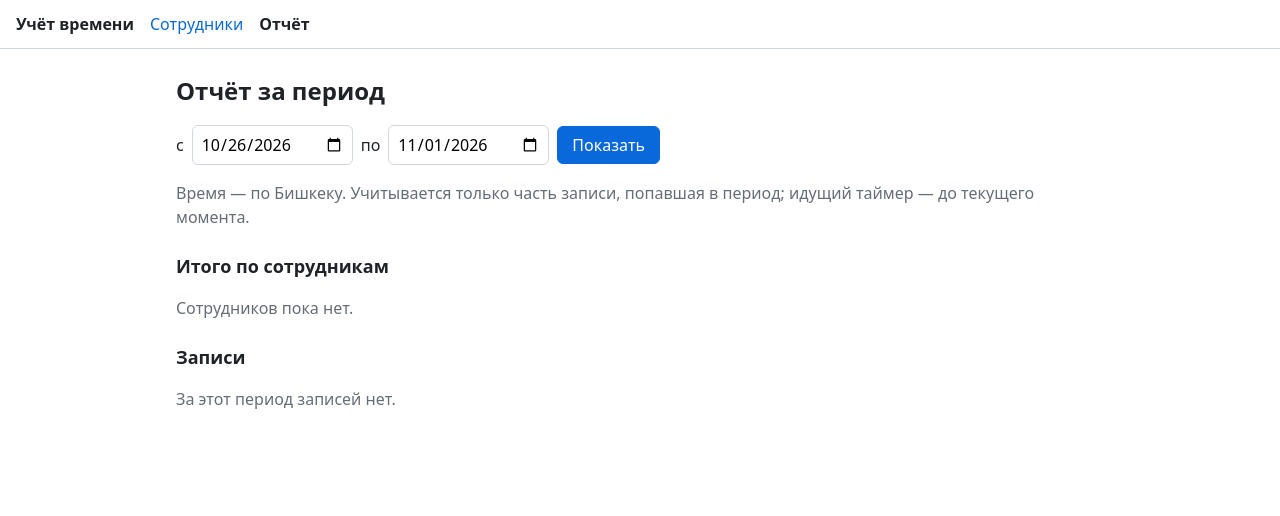
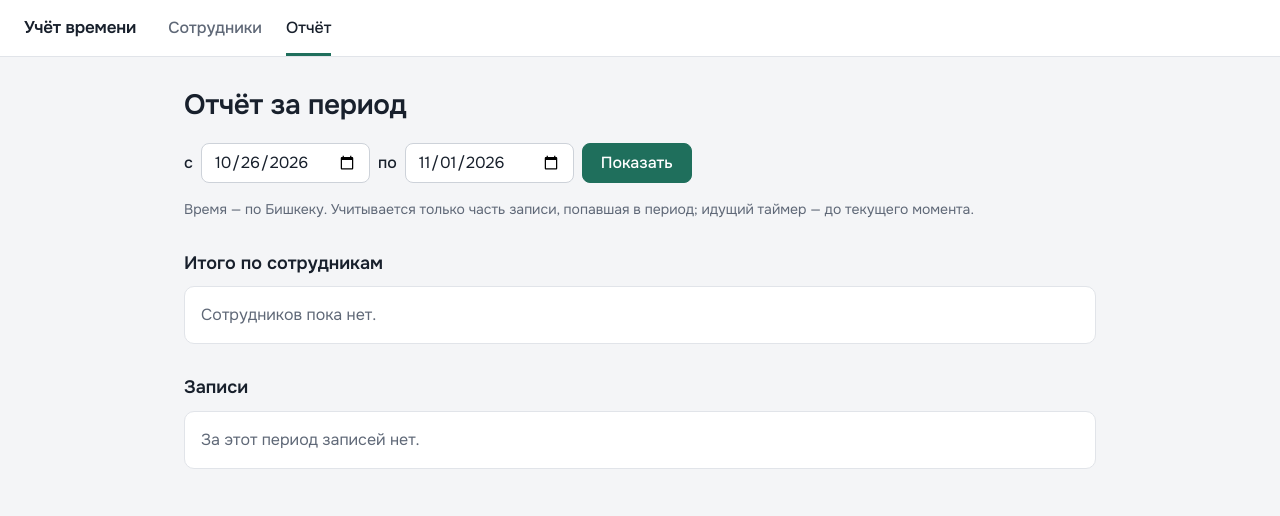
Before and after one commit to subanovkanat321/timetracker, a Spring Boot app: page /report in a window 1280 px wide. Shown: the top 516 px of the page. Run offline with Spring Boot 4, Linux system fonts and the light colour scheme; data that the repository does not hold is empty; database files in the repository are not loaded.

Commit message:
style(design): спокойная палитра, шрифт Onest, выделен идущий таймер, мобильная вёрстка
Ревью дизайна (/design-review): своя палитра вместо цветов Bootstrap, шрифт
Onest вместо system-ui, рабочая область — белая панель на сером фоне.
Строка с идущим таймером подсвечена, время крупнее; Стоп — контурная
кнопка. Навигация с подчёркиванием активного пункта. На телефоне строка
сотрудника — блок, кнопки 44 px. В отчёте нулевые итоги приглушены,
числовые колонки выровнены вправо. Новый скриншот в README.

Co-Authored-By: Claude Opus 5.5 <noreply@anthropic.com>
Claude-Session: https://claude.ai/code/session_014xWpV7WXqUEHHJAcJ3T4cS

```diff
--- a/src/main/resources/static/style.css
+++ b/src/main/resources/static/style.css
@@ -1,41 +1,77 @@
 :root {
-	--text: #1f2328;
-	--muted: #656d76;
-	--line: #d0d7de;
-	--accent: #0969da;
-	--danger: #cf222e;
-	--ok-bg: #dafbe1;
-	--error-bg: #ffebe9;
+	--bg: #f4f5f7;
+	--surface: #fff;
+	--text: #18202c;
+	--muted: #5f6877;
+	--line: #e1e4e9;
+	--accent: #1f6f5c;
+	--accent-hover: #175747;
+	--accent-soft: #e9f4ef;
+	--danger: #b42318;
+	--danger-soft: #fdf0ee;
+	--radius: 10px;
 }
 
 * { box-sizing: border-box; }
 
 body {
 	margin: 0;
-	font: 16px/1.5 system-ui, -apple-system, "Segoe UI", Roboto, sans-serif;
+	/* Onest — гротеск с хорошей кириллицей (fragments.html); system-ui — пока шрифт грузится */
+	font: 16px/1.5 "Onest", system-ui, -apple-system, "Segoe UI", sans-serif;
 	color: var(--text);
-	background: #fff;
+	background: var(--bg);
 }
+::selection { background: var(--accent-soft); }
 
 nav {
 	display: flex;
-	gap: 16px;
+	gap: 24px;
 	align-items: center;
-	padding: 12px 16px;
+	padding: 0 24px;
+	background: var(--surface);
 	border-bottom: 1px solid var(--line);
 }
-nav a { color: var(--accent); text-decoration: none; }
-nav a.active { font-weight: 600; color: var(--text); }
+nav strong { font-size: 17px; letter-spacing: -0.01em; margin-right: 8px; }
+nav a {
+	padding: 16px 0 13px;
+	border-bottom: 3px solid transparent;
+	color: var(--muted);
+	text-decoration: none;
+	font-weight: 500;
+}
+nav a:hover { color: var(--text); }
+nav a.active { color: var(--text); border-bottom-color: var(--accent); }
 
-main { max-width: 960px; margin: 0 auto; padding: 16px; }
+main { max-width: 960px; margin: 0 auto; padding: 32px 24px 48px; }
 
-h1 { font-size: 24px; margin: 8px 0 16px; }
-h2 { font-size: 18px; margin: 24px 0 8px; }
+h1 { font-size: 28px; line-height: 1.2; letter-spacing: -0.01em; margin: 0 0 20px; }
+h2 { font-size: 18px; line-height: 1.25; margin: 32px 0 12px; }
+
+/* Рабочая область — одна белая панель на фоне страницы */
+.panel {
+	background: var(--surface);
+	border: 1px solid var(--line);
+	border-radius: var(--radius);
+	overflow: hidden;
+}
+.panel > form.inline { padding: 16px; border-bottom: 1px solid var(--line); }
 
 form.inline { display: flex; flex-wrap: wrap; gap: 8px; align-items: center; margin: 0; }
 main > form.inline { margin-bottom: 16px; }
+label { font-weight: 500; }
 
-input { font: inherit; padding: 6px 8px; border: 1px solid var(--line); border-radius: 6px; min-width: 0; }
+input {
+	font: inherit;
+	height: 40px;
+	padding: 0 12px;
+	color: inherit;
+	background: var(--surface);
+	border: 1px solid #cdd2d9;
+	border-radius: 8px;
+	min-width: 0;
+}
+input::placeholder { color: #8a92a0; }
+input:hover { border-color: #aeb5c0; }
 input[name="name"], input[name="description"] { flex: 1 1 140px; }
 /* Своя ширина поля (~20 символов) не даёт колонке таблицы сжаться на телефоне; flex всё равно
    растягивает поле на всю ячейку на широком экране */
@@ -43,28 +79,60 @@ input[name="description"] { width: 8em; }
 
 button {
 	font: inherit;
-	padding: 6px 14px;
+	font-weight: 500;
+	height: 40px;
+	padding: 0 18px;
 	border: 1px solid var(--accent);
-	border-radius: 6px;
+	border-radius: 8px;
 	background: var(--accent);
 	color: #fff;
 	cursor: pointer;
+	transition: background-color 120ms ease-out, color 120ms ease-out;
 }
-button.stop { background: var(--danger); border-color: var(--danger); }
-button:hover { filter: brightness(0.9); }
+button:hover { background: var(--accent-hover); border-color: var(--accent-hover); }
+/* Стоп — главное действие идущей строки, но не авария: контурная кнопка, заливка по наведению */
+button.stop { background: var(--surface); border-color: var(--danger); color: var(--danger); }
+button.stop:hover { background: var(--danger); color: #fff; }
 button:focus-visible, a:focus-visible, input:focus-visible { outline: 2px solid var(--accent); outline-offset: 2px; }
 
 table { width: 100%; border-collapse: collapse; }
-th, td { text-align: left; padding: 8px; border-bottom: 1px solid var(--line); vertical-align: middle; }
-td.num, th.num { text-align: right; white-space: nowrap; }
+th, td { text-align: left; padding: 12px 16px; border-bottom: 1px solid var(--line); vertical-align: middle; }
+th { font-size: 13px; font-weight: 600; color: var(--muted); background: #fafbfc; }
+tbody tr:last-child td, tfoot tr:last-child th { border-bottom: 0; }
+tfoot th { font-size: 16px; color: var(--text); background: var(--surface); border-top: 1px solid var(--line); }
+td.num, th.num { text-align: right; white-space: nowrap; font-variant-numeric: tabular-nums; }
+td.zero { color: var(--muted); }
 table.totals { max-width: 480px; }
+.panel.totals { max-width: 480px; }
 /* Широкая таблица записей на телефоне прокручивается сама, а не растягивает страницу */
 .table-wrap { overflow-x: auto; }
 
-.running { flex: 1 1 auto; }
-.elapsed { font-variant-numeric: tabular-nums; font-weight: 600; }
+/* Сотрудники: имя — первая колонка, таймер — вторая */
+.employees td:first-child { font-weight: 600; width: 30%; }
+.employees tr.is-running td { background: var(--accent-soft); }
+.running { flex: 1 1 auto; display: flex; flex-wrap: wrap; align-items: baseline; gap: 4px 12px; }
+.status { font-size: 13px; font-weight: 600; color: var(--accent); }
+.elapsed { font-variant-numeric: tabular-nums; font-size: 20px; font-weight: 600; letter-spacing: 0.01em; }
+.task { flex-basis: 100%; }
 small, .hint, .empty { color: var(--muted); }
+.hint { font-size: 14px; margin: 12px 0 0; }
+.empty { padding: 16px; margin: 0; }
 
-.flash { padding: 8px 12px; border-radius: 6px; }
-.flash.error { background: var(--error-bg); }
-.flash.ok { background: var(--ok-bg); }
+.flash { padding: 10px 14px; border-radius: 8px; margin: 0 0 16px; border: 1px solid; }
+.flash.error { background: var(--danger-soft); border-color: #f4c7c1; color: #7a1a12; }
+.flash.ok { background: var(--accent-soft); border-color: #c4e3d6; color: #13473b; }
+
+/* Телефон: строка сотрудника — блок, имя сверху, таймер под ним; кнопки не меньше 44 px */
+@media (max-width: 600px) {
+	nav { gap: 16px; padding: 0 16px; }
+	main { padding: 24px 16px 40px; }
+	h1 { font-size: 24px; }
+	input, button { height: 44px; }
+	.employees thead { display: none; }
+	.employees tr { display: block; border-bottom: 1px solid var(--line); }
+	.employees tr:last-child { border-bottom: 0; }
+	.employees td, .employees td:first-child { display: block; width: auto; border: 0; padding: 12px 16px 0; }
+	.panel > form.inline label { flex-basis: 100%; }
+	.employees td + td { padding: 8px 16px 14px; }
+	.employees tr.is-running { background: var(--accent-soft); }
+}
--- a/src/main/resources/templates/fragments.html
+++ b/src/main/resources/templates/fragments.html
@@ -6,6 +6,9 @@
 	<title th:text="${title} + ' — Учёт времени'">Учёт времени</title>
 	<!--/* Иконки нет: пустая ссылка, чтобы браузер не запрашивал /favicon.ico и не писал 404 в консоль */-->
 	<link rel="icon" href="data:,">
+	<link rel="preconnect" href="https://fonts.googleapis.com">
+	<link rel="preconnect" href="https://fonts.gstatic.com" crossorigin>
+	<link rel="stylesheet" href="https://fonts.googleapis.com/css2?family=Onest:wght@400;500;600&amp;display=swap">
 	<link rel="stylesheet" th:href="@{/style.css}">
 </head>
 <body>
--- a/src/main/resources/templates/report.html
+++ b/src/main/resources/templates/report.html
@@ -19,28 +19,30 @@
 
 	<th:block th:if="${report != null}">
 		<h2>Итого по сотрудникам</h2>
-		<p class="empty" th:if="${report.totals.isEmpty()}">Сотрудников пока нет.</p>
-		<table th:unless="${report.totals.isEmpty()}" class="totals">
+		<p class="empty panel" th:if="${report.totals.isEmpty()}">Сотрудников пока нет.</p>
+		<div class="panel totals" th:unless="${report.totals.isEmpty()}">
+		<table>
 			<thead>
-			<tr><th>Сотрудник</th><th>Время</th></tr>
+			<tr><th>Сотрудник</th><th class="num">Время</th></tr>
 			</thead>
 			<tbody>
 			<tr th:each="t : ${report.totals}">
 				<td th:text="${t.name}">Айбек Садыков</td>
-				<td class="num" th:text="${T(kg.timetracker.Formats).duration(t.duration)}">7 ч 05 мин</td>
+				<td class="num" th:classappend="${t.duration.isZero()} ? 'zero'" th:text="${T(kg.timetracker.Formats).duration(t.duration)}">7 ч 05 мин</td>
 			</tr>
 			</tbody>
 			<tfoot>
 			<tr><th>Всего</th><th class="num" th:text="${T(kg.timetracker.Formats).duration(report.total)}">0 ч 00 мин</th></tr>
 			</tfoot>
 		</table>
+		</div>
 
 		<h2>Записи</h2>
-		<p class="empty" th:if="${report.rows.isEmpty()}">За этот период записей нет.</p>
-		<div class="table-wrap" th:unless="${report.rows.isEmpty()}">
+		<p class="empty panel" th:if="${report.rows.isEmpty()}">За этот период записей нет.</p>
+		<div class="panel table-wrap" th:unless="${report.rows.isEmpty()}">
 		<table>
 			<thead>
-			<tr><th>Сотрудник</th><th>Задача</th><th>Начало</th><th>Конец</th><th>В периоде</th></tr>
+			<tr><th>Сотрудник</th><th>Задача</th><th>Начало</th><th>Конец</th><th class="num">В периоде</th></tr>
 			</thead>
 			<tbody>
 			<tr th:each="r : ${report.rows}">
```
Also changed, not shown: src/main/resources/templates/index.html (+7 -4 lines), 1 other file.
